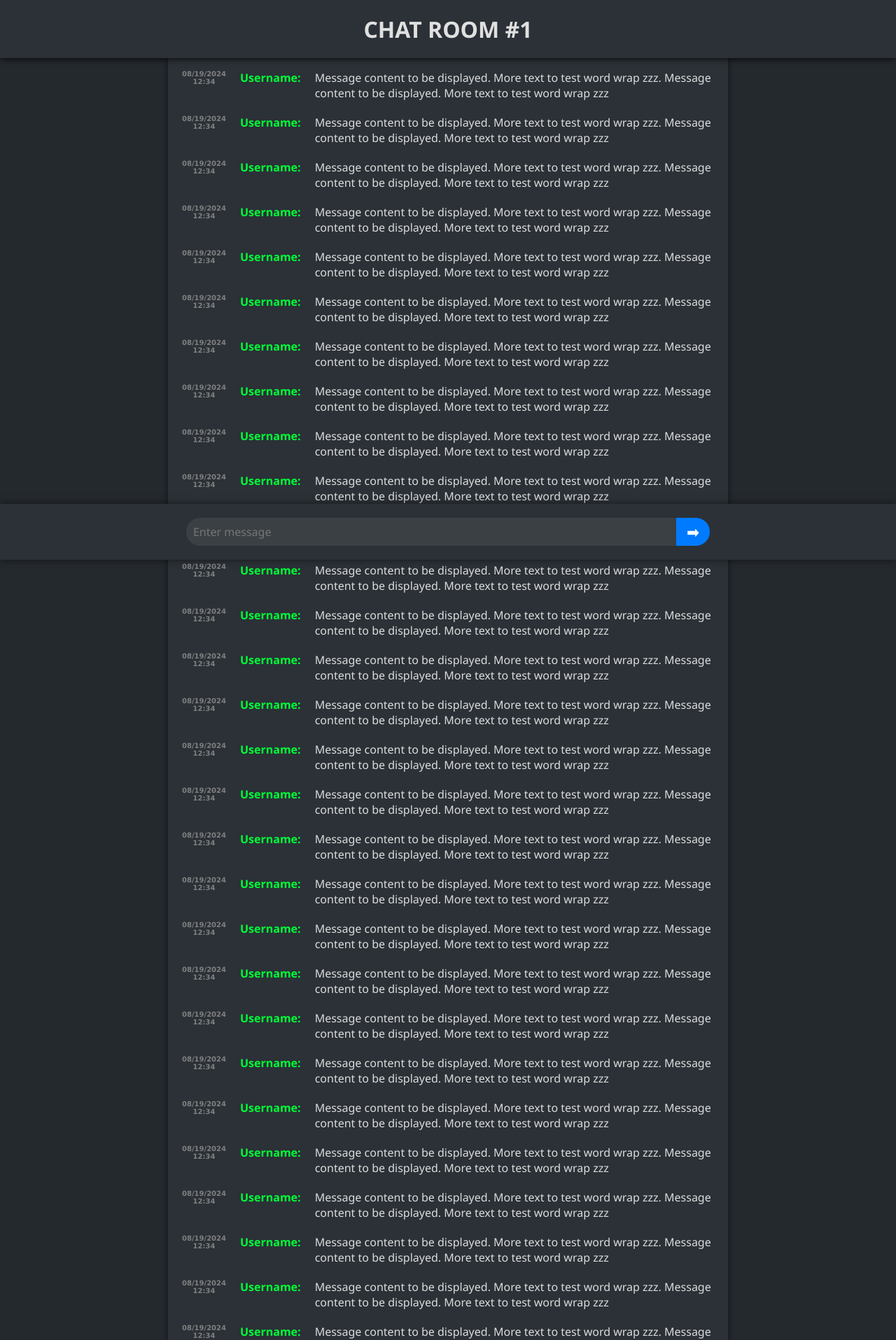
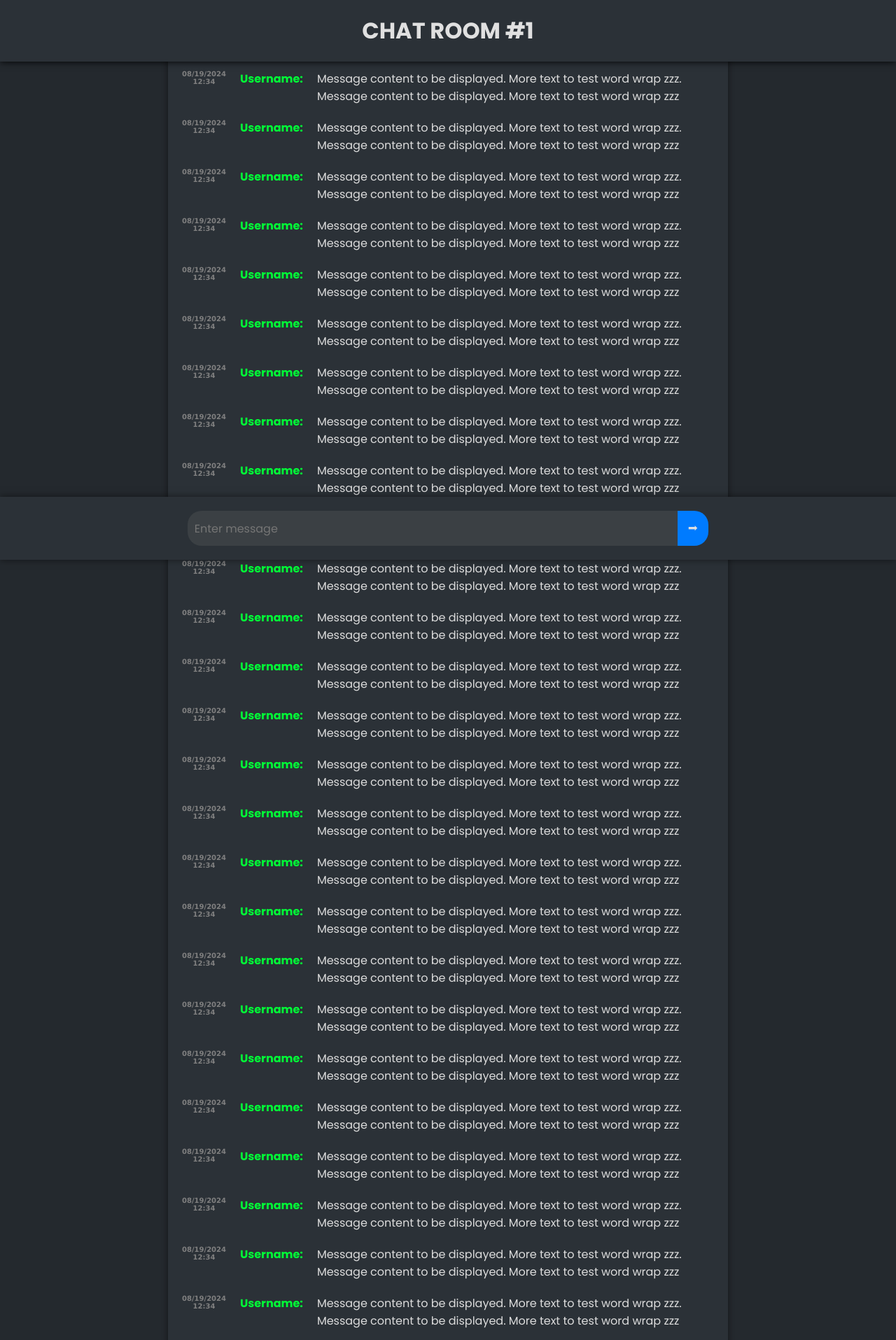
Before and after one commit to jyotirmay-exe/flask-ChatHub, a Flask app: template templates/chat_room.html in a window 1280 px wide. Shown: the top 1915 px of the page at 70% size. Run offline with Flask 3, Linux system fonts and the light colour scheme; the template is opened without the code that fills it: most values are stand-ins (such as "Sample title", 1, 10 or a date in 2020).

Commit message:
frontend update

```diff
--- /dev/null
+++ b/static/chatroom.js
@@ -0,0 +1,21 @@
+function sendHandler() {
+    console.log(document.getElementById("msg").value);
+}
+
+function keyHandler(event) {
+    if(event.key==="Enter") {
+        sendHandler();
+        document.getElementById("msg").value = "";
+    }
+}
+
+document.addEventListener("DOMContentLoaded", () => {
+    const msgcont = document.querySelector('.message-container');
+    content = msgcont.innerHTML;
+
+    for (let i = 0; i < 50; i++) {
+        msgcont.innerHTML+=content;
+    }
+
+    window.scrollTo(0, document.body.scrollHeight);
+});
--- a/static/styles.css
+++ b/static/styles.css
@@ -1,5 +1,7 @@
+@import url('https://fonts.googleapis.com/css2?family=Poppins:ital,wght@0,100;0,200;0,300;0,400;0,500;0,600;0,700;0,800;0,900;1,100;1,200;1,300;1,400;1,500;1,600;1,700;1,800;1,900&display=swap');
+
 * {
-    font-family: 'Segoe UI', Tahoma, Geneva, Verdana, sans-serif;
+    font-family: "Poppins", monospace;
     margin: 0;
     padding: 0;
     box-sizing: border-box;
@@ -140,8 +142,9 @@ input {
 
 .msg-input {
     font-size: 16px;
+    color: #e0e0e0;
     padding: 0px 10px;
-    height: 40px;
+    height: 50px;
     text-align: left;
     font-weight: 400;
     caret-color: auto;
@@ -162,12 +165,12 @@ input {
 
 .send-button {
     font-size: 24px;
-    height: 40px;
+    height: 50px;
     line-height: 40px;
     padding: 10px 15px;
     border-radius: 0 20px 20px 0;
     background-color: #007bff;
-    color: #fff;
+    color: #e0e0e0;
     border: none;
     cursor: pointer;
     text-align: center;
@@ -222,11 +225,13 @@ input {
 
     .msg-input {
         font-size: 10px;
+        height: 40px;
     }
 
     .send-button {
         font-size: 12px;
         padding: 0px 15px;
+        height: 40px;
     }
 
     .timestamp {
--- a/templates/chat_room.html
+++ b/templates/chat_room.html
@@ -20,23 +20,13 @@
             </div>
 
             <div class="send-container">
-                <input type="text" class="msg-input" id="msg" placeholder="Enter message">
-                <div class="send-button">➡</div>
+                <input type="text" class="msg-input" id="msg" placeholder="Enter message" onkeypress="keyHandler(event)">
+                <div class="send-button" onclick="sendHandler()">➡</div>
             </div>
         </div>
     </div>
 
     <script src="/static/script.js"></script>
-    <script>
-        document.addEventListener("DOMContentLoaded", () => {
-            const msgcont = document.querySelector('.message-container');
-            content = msgcont.innerHTML;
-
-            for (let i = 0; i < 50; i++) {
-                msgcont.innerHTML+=content;
-            }
-        });
-
-    </script>
+    <script src="/static/chatroom.js"></script>
 </body>
 </html>
--- a/templates/index.html
+++ b/templates/index.html
@@ -13,7 +13,7 @@
         <div class="button-container">
             <div class="button create-room" id="createnew" onclick="window.location.href='/create_room'">Create New Room</div>
             <div class="button join-room" id="joinexisting" onclick="showField()">Join Existing Room</div>
-            <input style="display:none;" id="roomID" oninput="editRoomID()" placeholder="ROOM #ID">
+            <input type="text" style="display:none;" id="roomID" oninput="editRoomID()" placeholder="ROOM #ID" autocomplete="off">
             <div style="display:none;" class="button join-room" id="join" onclick="redirectRoom()">Join</div>
         </div>
     </div>
```
